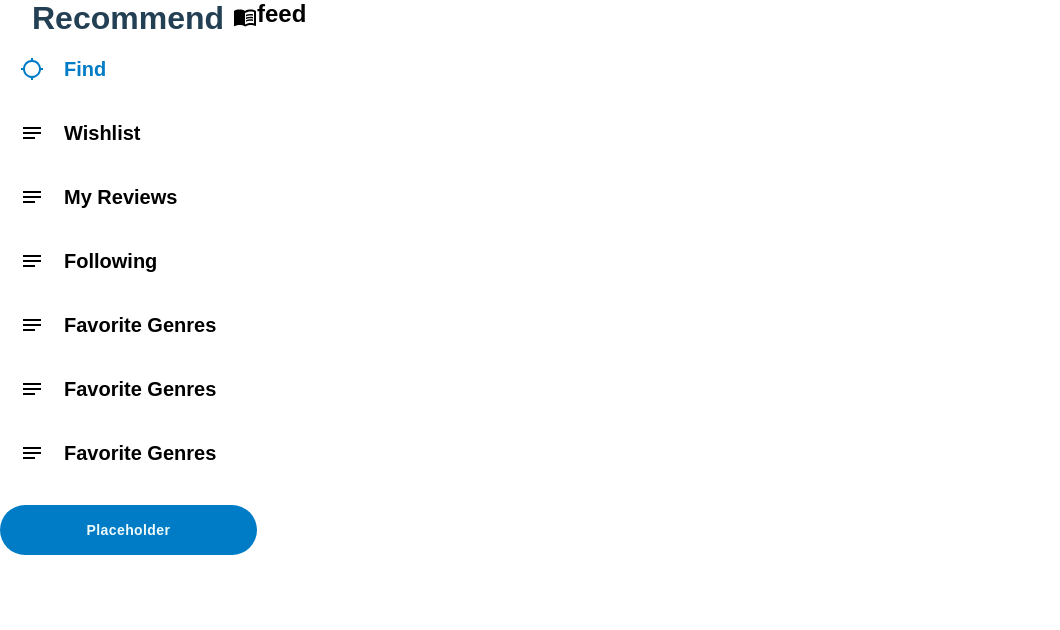
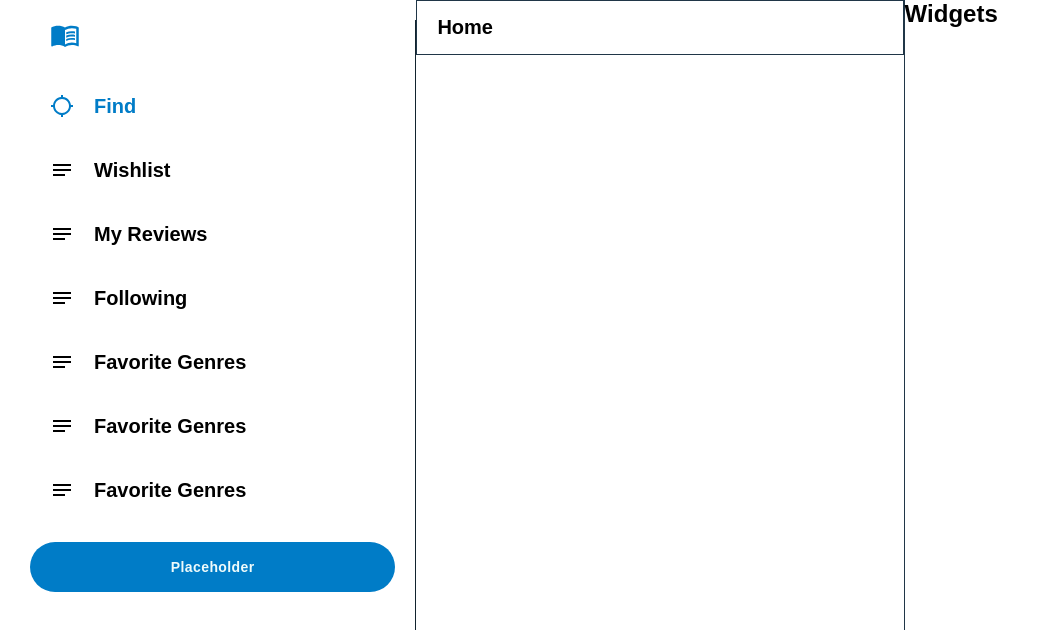
Before and after one commit to NatnoF/Recommend, a React (Create React App) app in the folder client/: page /library in a window 1280 px wide. Shown: the top 630 px of the page, without its empty margins (0-1060 px from the left). Built offline with nearby package versions, Linux system fonts and the light colour scheme.

Commit message:
added in styling for the feed and created a widgets section. added css styling to remove scrollbar from feed

```diff
--- a/client/src/App.css
+++ b/client/src/App.css
@@ -8,4 +8,9 @@
 
 .app {
   display: flex;
+  height: 100vh;
+  max-width: 1300px;
+  margin-left: auto;
+  margin-right: auto;
+  padding: 0 10px;
 }
--- /dev/null
+++ b/client/src/components/Feed/Feed.css
@@ -0,0 +1,29 @@
+.feed {
+    flex: 0.4;
+    border-right: 1px solid #203647;
+    min-width: fit-content;
+    overflow-y: scroll;
+}
+
+.feed::-webkit-scrollbar {
+    display: none;
+}
+
+.feed {
+    -ms-overflow-style: none;
+    scrollbar-width: none;
+}
+
+.feedHeader {
+    position: sticky;
+    top: 0;
+    background-color: white;
+    z-index: 100;
+    border: 1px solid #203647;
+    padding: 15px 20px;
+}
+
+.feedHeader > h2 {
+    font-size: 20px;
+    font-weight: 800;
+}
--- a/client/src/components/Feed/index.js
+++ b/client/src/components/Feed/index.js
@@ -1,9 +1,12 @@
 import React from 'react'
+import './Feed.css'
 
 const Feed = () => {
     return (
-        <div>
-            <h2>feed</h2>
+        <div className="feed">
+            <div className="feedHeader">
+                <h2>Home</h2>
+            </div>
         </div>
     )
 }
--- a/client/src/components/SidebarMenu/SidebarMenu.css
+++ b/client/src/components/SidebarMenu/SidebarMenu.css
@@ -1,11 +1,18 @@
-/*
-.sidebar__button {
-    border-right: 1px solid;
+.sidebar {
+    border-right: 1px solid #12232E;
     flex: 0.3;
+    min-width: 250px;
     margin-top: 20px;
     padding-left: 20px;
     padding-right: 20px;
-} */
+}
+
+.sidebar__logoIcon {
+    color:  #007CC7;
+    font-size: 30px !important;
+    margin-left: 20px;
+    margin-bottom: 20px;
+}
 
 .sidebar__button {
     background-color: #007CC7 !important;
--- a/client/src/components/SidebarMenu/index.js
+++ b/client/src/components/SidebarMenu/index.js
@@ -11,9 +11,8 @@ import Button from '@material-ui/core/Button';
 const SidebarMenu = () => {
     return (
             <div className="sidebar">
-                <Icon to="/">Recommend </Icon>
-                <MenuBookIcon />
-
+                {/* <Icon to="/"> Recommend </Icon> */}
+                <MenuBookIcon className="sidebar__logoIcon" />
                 <SidebarOption active Icon={LocationSearchingIcon} text="Find"/>
                 <SidebarOption Icon={NotesIcon} text="Wishlist"/>
                 <SidebarOption Icon={NotesIcon} text="My Reviews"/>
--- /dev/null
+++ b/client/src/components/Widgets/Widgets.css
@@ -0,0 +1,3 @@
+.widgets {
+    flex: 0.3;
+}
--- /dev/null
+++ b/client/src/components/Widgets/index.js
@@ -0,0 +1,12 @@
+import React from 'react';
+import './Widgets.css';
+
+function Widgets() {
+    return (
+        <div className="widgets">
+            <h2>Widgets</h2>
+        </div>
+    )
+}
+
+export default Widgets;
--- a/client/src/pages/library.js
+++ b/client/src/pages/library.js
@@ -1,12 +1,14 @@
 import React from 'react'
 import SidebarMenu from '../components/SidebarMenu';
 import Feed from '../components/Feed';
+import Widgets from '../components/Widgets';
 
 function library() {
     return (
         <div className="app">
             <SidebarMenu />
             <Feed />
+            <Widgets />
         </div>
     )
 }
```
